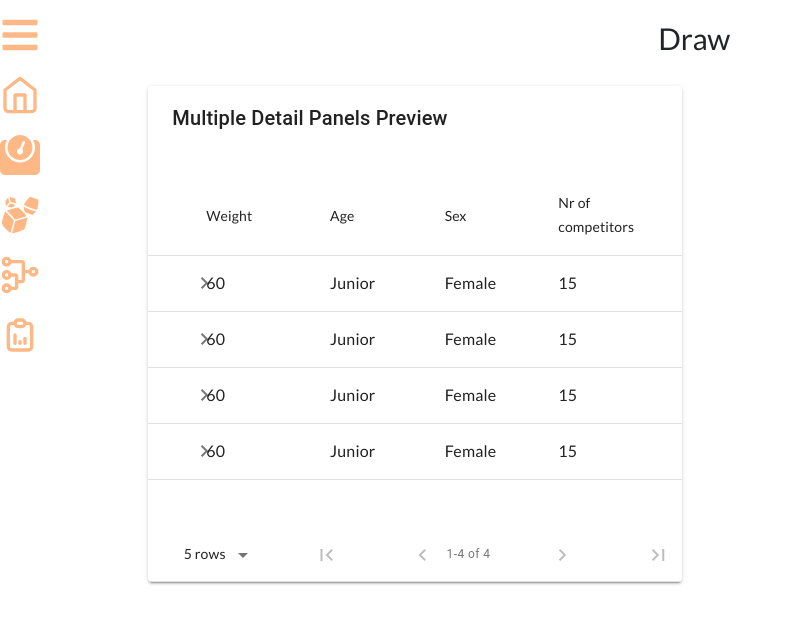
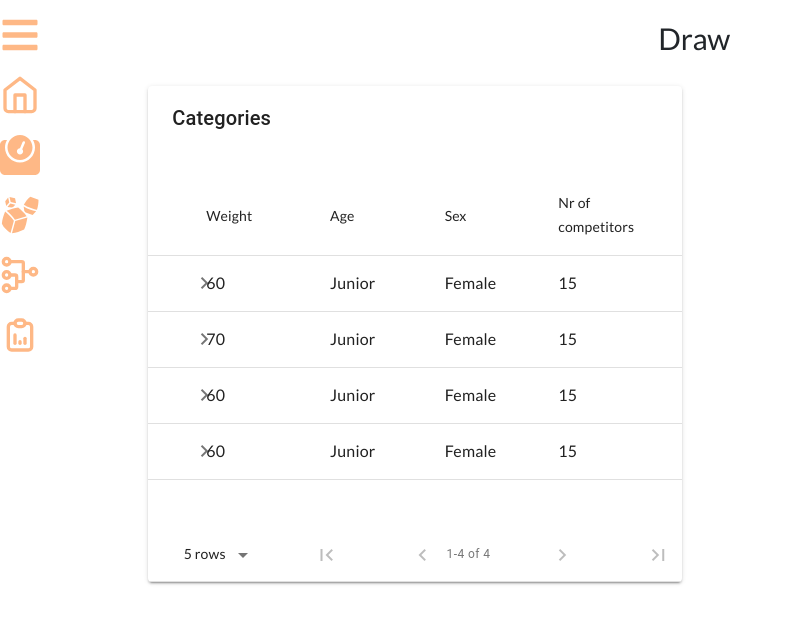
Before and after one commit to war-in/sumo_desktop_app, a React (Create React App) app: page /#/draw in a window 1280 px wide. Shown: the top 624 px of the page, without its empty margins (0-793 px from the left). Built offline with nearby package versions, Linux system fonts and the light colour scheme.

Commit message:
Added different logic when combats are already generated

```diff
--- a/src/components/Draw/Draw.tsx
+++ b/src/components/Draw/Draw.tsx
@@ -4,7 +4,6 @@ import './Draw.css';
 import MaterialTable from "material-table";
 import {Box} from "@material-ui/core";
 
-//TODO: fix onRowClick in categories table - setState function cancells togglePanel function
 //TODO: add generating logic for Buttons and Combat view
 //TODO: connect to backend
 
@@ -16,6 +15,10 @@ function Draw() {
     }
     const showFights = () => {
         setState({buttonsVisible: false, combatsVisible: true})
+    }
+
+    function combatsAlreadyGenerated(category: number) {
+        return category > 60;
     }
 
     function CategoryDetails() {
@@ -74,7 +77,7 @@ function Draw() {
             sex: "Female",
             nr: 15
         }, {
-            weight: 60,
+            weight: 70,
             age: "Junior",
             sex: "Female",
             nr: 15
@@ -93,20 +96,26 @@ function Draw() {
         return (
             <Box className="categories">
                 <MaterialTable
-                    title="Multiple Detail Panels Preview"
+                    title="Categories"
                     columns={Columns}
                     data={dataset}
                     options={{
                         doubleHorizontalScroll: true,
                         maxBodyHeight: 500,
-                        search: false
+                        search: false,
+                        detailPanelType: "single"
                     }}
-                    onRowClick={(event, rowData, togglePanel) => {
-                        showButtons()
+                    onRowClick={(event, rowData) => {
+                        if (rowData == null) return
+                        if (combatsAlreadyGenerated(rowData.weight)) {
+                            showFights()
+                        } else {
+                            showButtons()
+                        }
                     }}
                     detailPanel={[
                         {
-                            tooltip: 'zawodnicy',
+                            tooltip: 'Competitors',
                             render: rowData => {
                                 return (
                                     <CategoryDetails/>
@@ -120,12 +129,9 @@ function Draw() {
     }
 
     function GenerateCombatsButton() {
-        return (
-            <div>{state.buttonsVisible && <Button className="combat-button" variant="dark"
-                                                  onClick={() => {
-                                                      setState({buttonsVisible: false, combatsVisible: true});
-                                                  }}>Krzyżówka 15</Button>}</div>
-        );
+        return (<div>{state.buttonsVisible && <Button className="combat-button" variant="dark" onClick={() => {
+            showFights();
+        }}>Krzyżówka 15</Button>}</div>);
     }
 
     function GenerateCombatsButtons() {
```
